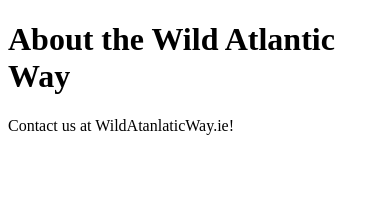
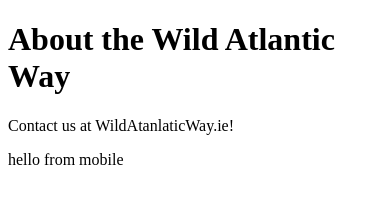
Before and after one commit to realmariusconstantin/wild-atlantic-way, a plain HTML site: page contact.html in a window 390 px wide. Drawn offline with Linux system fonts and the light colour scheme.

Commit message:
updates from phone

```diff
--- a/contact.html
+++ b/contact.html
@@ -6,5 +6,6 @@
 <body>
  <h1>About the Wild Atlantic Way</h1>
  <p>Contact us at WildAtanlaticWay.ie!</p>
+<p>hello from mobile</p>
 </body>
 </html>
```
